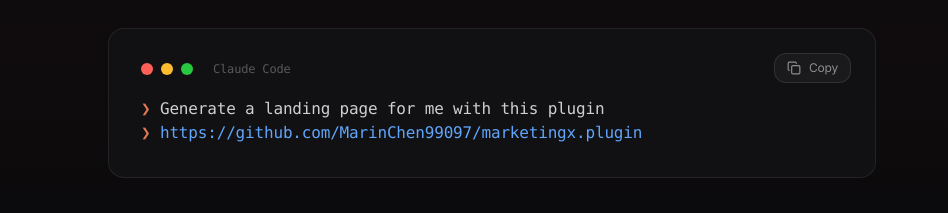
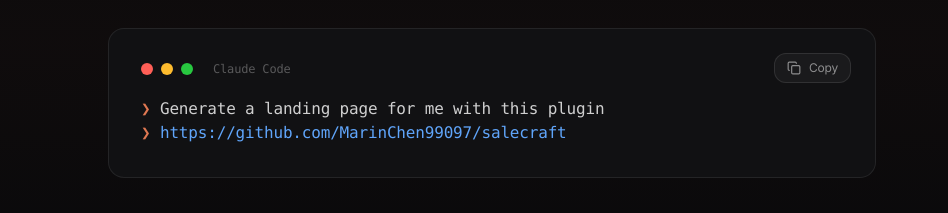
Before and after one commit to MarinChen99097/marketingx-site, a Next.js app: page /en/marketingx in a window 1280 px wide. Shown: the part 1000-1213 px from the top of the page, without its empty margins (148-1096 px from the left). Built offline with nearby package versions, Linux system fonts and the light colour scheme.

Commit message:
fix: update plugin URL from marketingx.plugin to salecraft

```diff
--- a/app/[locale]/get-started/page.tsx
+++ b/app/[locale]/get-started/page.tsx
@@ -79,7 +79,7 @@
   const [loading, setLoading] = useState(true);
 
   const LANDING_AI_URL = "https://landingai.info";
-  const PLUGIN_CMD = `Generate a landing page for me with this plugin\nhttps://github.com/MarinChen99097/marketingx.plugin`;
+  const PLUGIN_CMD = `Generate a landing page for me with this plugin\nhttps://github.com/MarinChen99097/salecraft`;
 
   useEffect(() => {
     if (typeof window === "undefined") return;
@@ -380,7 +380,7 @@
               </div>
               <div className="font-mono text-xs sm:text-sm leading-relaxed text-white/80 whitespace-pre-wrap break-all">
                 <span className="text-[hsl(16,70%,60%)]">&#10095;</span> Generate a landing page for me with this plugin{"\n"}
-                <span className="text-blue-400">https://github.com/MarinChen99097/marketingx.plugin</span>
+                <span className="text-blue-400">https://github.com/MarinChen99097/salecraft</span>
               </div>
             </div>
             <Button
--- a/app/[locale]/marketingx/page.tsx
+++ b/app/[locale]/marketingx/page.tsx
@@ -278,7 +278,7 @@
   const SITE_URL = typeof window !== "undefined" ? window.location.origin : "https://marketingx-site-876464738390.asia-east1.run.app";
   const ctaHref = `${LANDING_AI_URL}/${locale}/register?returnUrl=${encodeURIComponent(`${SITE_URL}/${locale}/get-started`)}`;
 
-  const PLUGIN_CMD = `Generate a landing page for me with this plugin\nhttps://github.com/MarinChen99097/marketingx.plugin`;
+  const PLUGIN_CMD = `Generate a landing page for me with this plugin\nhttps://github.com/MarinChen99097/salecraft`;
 
   const handleCopy = async () => {
     try { await navigator.clipboard.writeText(PLUGIN_CMD); } catch {
@@ -417,7 +417,7 @@
                 <span className="text-white/80">Generate a landing page for me with this plugin</span>
                 <br />
                 <span className="text-[hsl(16,70%,60%)]">&#10095;</span>{" "}
-                <span className="text-blue-400 break-all">https://github.com/MarinChen99097/marketingx.plugin</span>
+                <span className="text-blue-400 break-all">https://github.com/MarinChen99097/salecraft</span>
               </div>
               {/* Copy button */}
               <button
```
